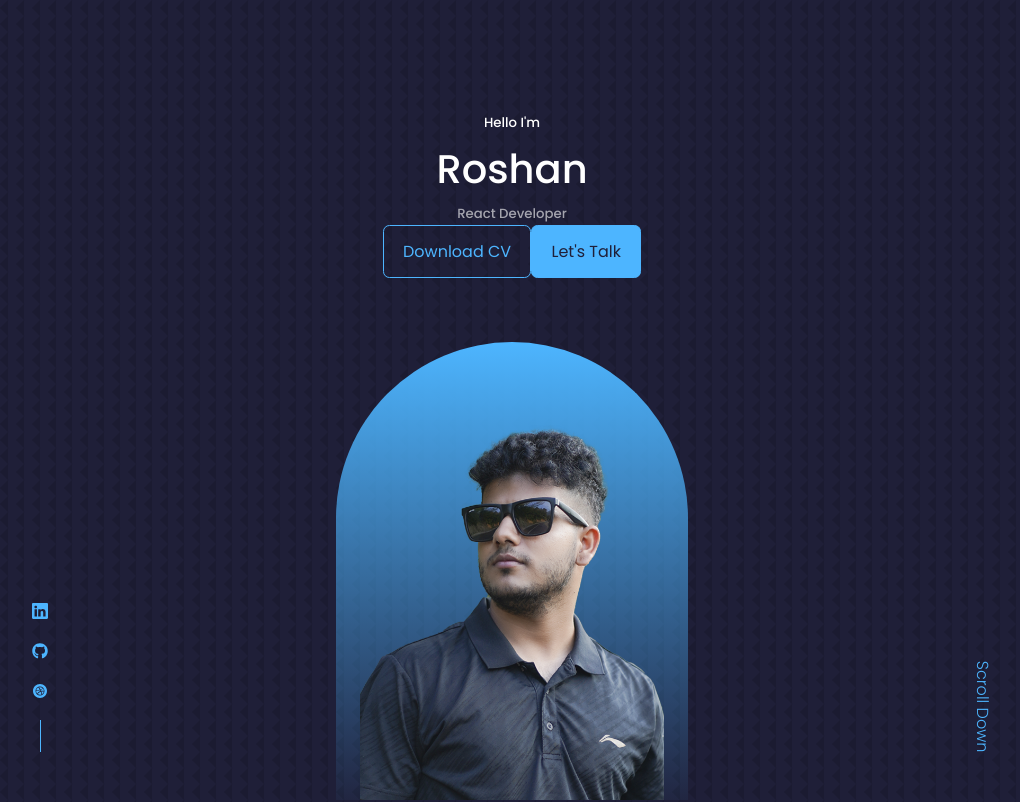
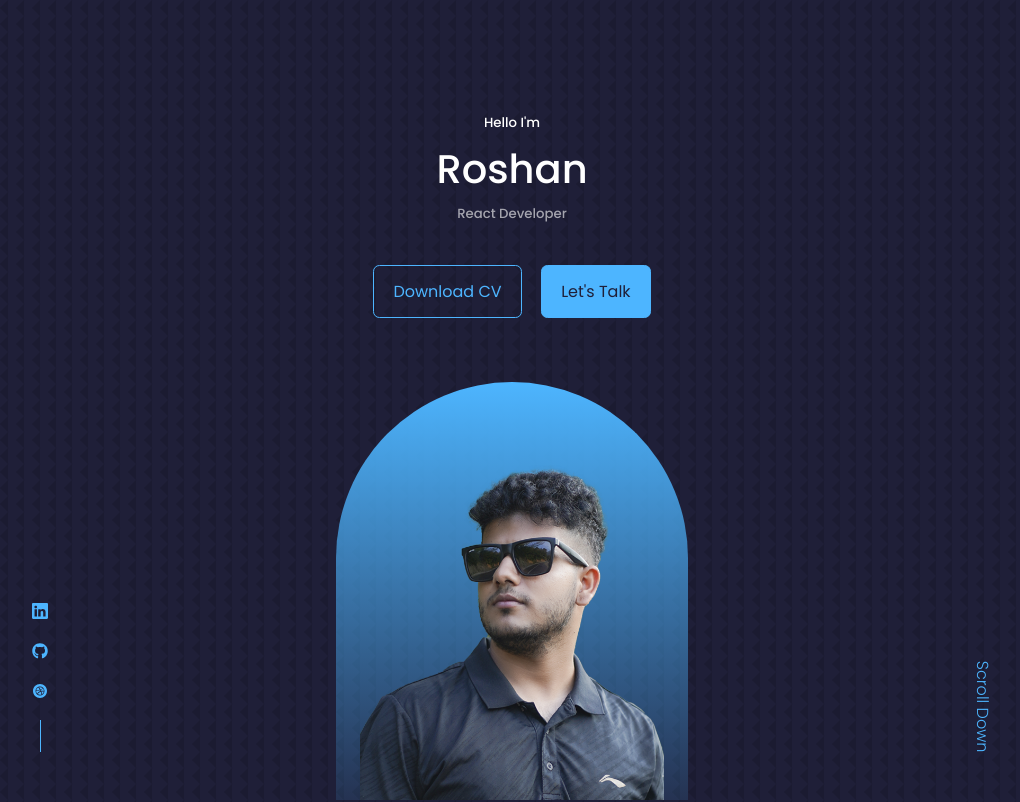
Before and after one commit to roshan-42/Portfolio, a React (Create React App) app: page / in a window 1280 px wide. Shown: the top 802 px of the page, without its empty margins (128-1148 px from the left). Built offline with nearby package versions, Linux system fonts and the light colour scheme.

Commit message:
modified

```diff
--- a/src/components/header/CTA.jsx
+++ b/src/components/header/CTA.jsx
@@ -1,9 +1,10 @@
 import React from 'react'
 import CV from '../../assets/cv.pdf'
+import './header.css'
 
 const CTA = () => {
   return (
-    <div classname='cta'>
+    <div className='cta'>
         <a href={CV} download className='btn'>Download CV</a>
         <a href='#contact' className='btn btn-primary'>Let's Talk</a>
     </div>
```
Also changed, not shown: 1 other file (tests, documents, lock files or other folders).
